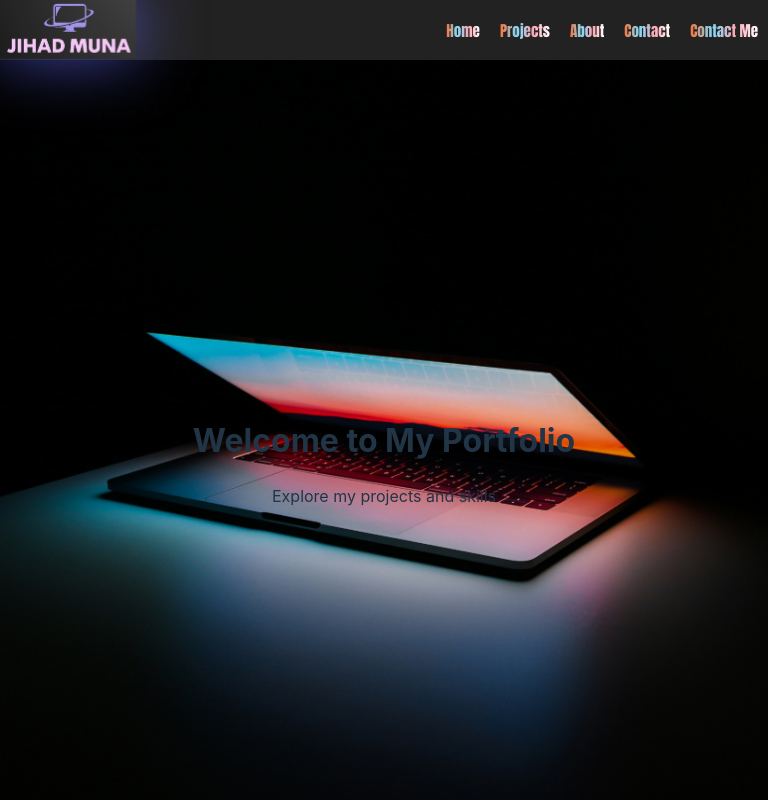
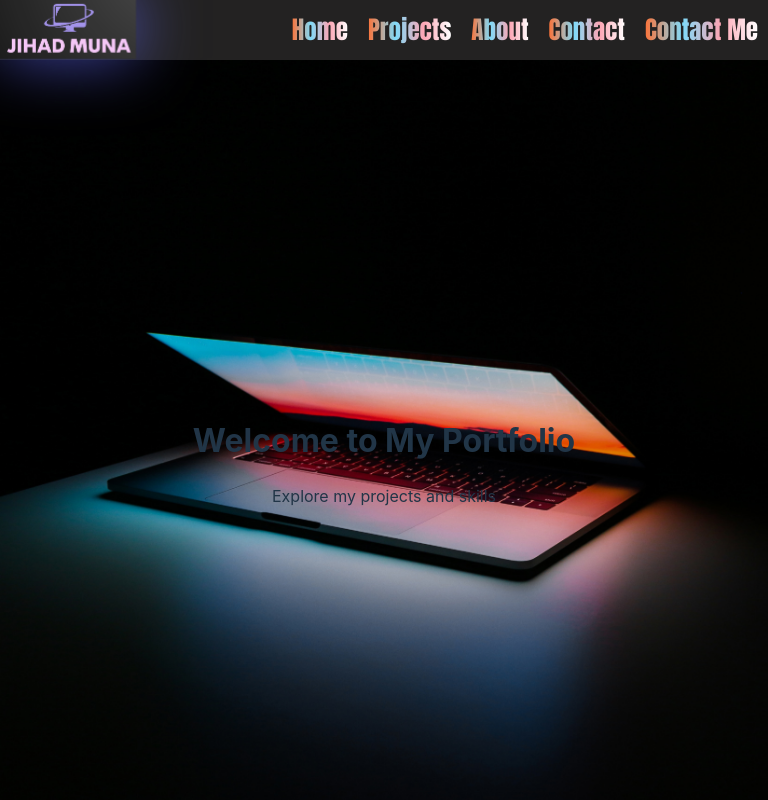
Before and after one commit to JihadMuna/PersonalPortfolio, a React (Vite) app in the folder personalPortfolio/: page / in a window 768 px wide. Shown: the top 800 px of the page. Built offline with nearby package versions, Linux system fonts and the light colour scheme.

Commit message:
edditing

```diff
--- a/personalPortfolio/src/Components/ContactForm/ContactForm.css
+++ b/personalPortfolio/src/Components/ContactForm/ContactForm.css
@@ -55,12 +55,12 @@
 
   @media only screen and (min-width: 601px) and (max-width: 1024px) {
     .contact-form-section {
-        width: 80%;
+        width: 70%;
     }
 }
 
   @media only screen and (max-width: 600px) {
     .contact-form-section {
-        width:70%
+        width:60%
   }
 }
--- a/personalPortfolio/src/Components/Header/Header.css
+++ b/personalPortfolio/src/Components/Header/Header.css
@@ -53,27 +53,26 @@
     }
 
     .nav a {
-      font-size: 16px;
+      font-size: 10px;
     }
 
       .logo img {
         width: 80%;
         height: auto;
       }
-  }
-
 
   @media only screen and (min-width: 601px) and (max-width: 1024px) {
       .nav li {
-      margin: 0 10px;
+        margin: 0 8px;
       }
 
       .nav a {
-      font-size: 15px;
+        font-size: 14px;
       }
 
         .logo img {
-        width: 80%;
+          width: 90%;
           height: auto;
         }
     }
+  }
```
Lines whose indentation alone changed are shown as unchanged.
